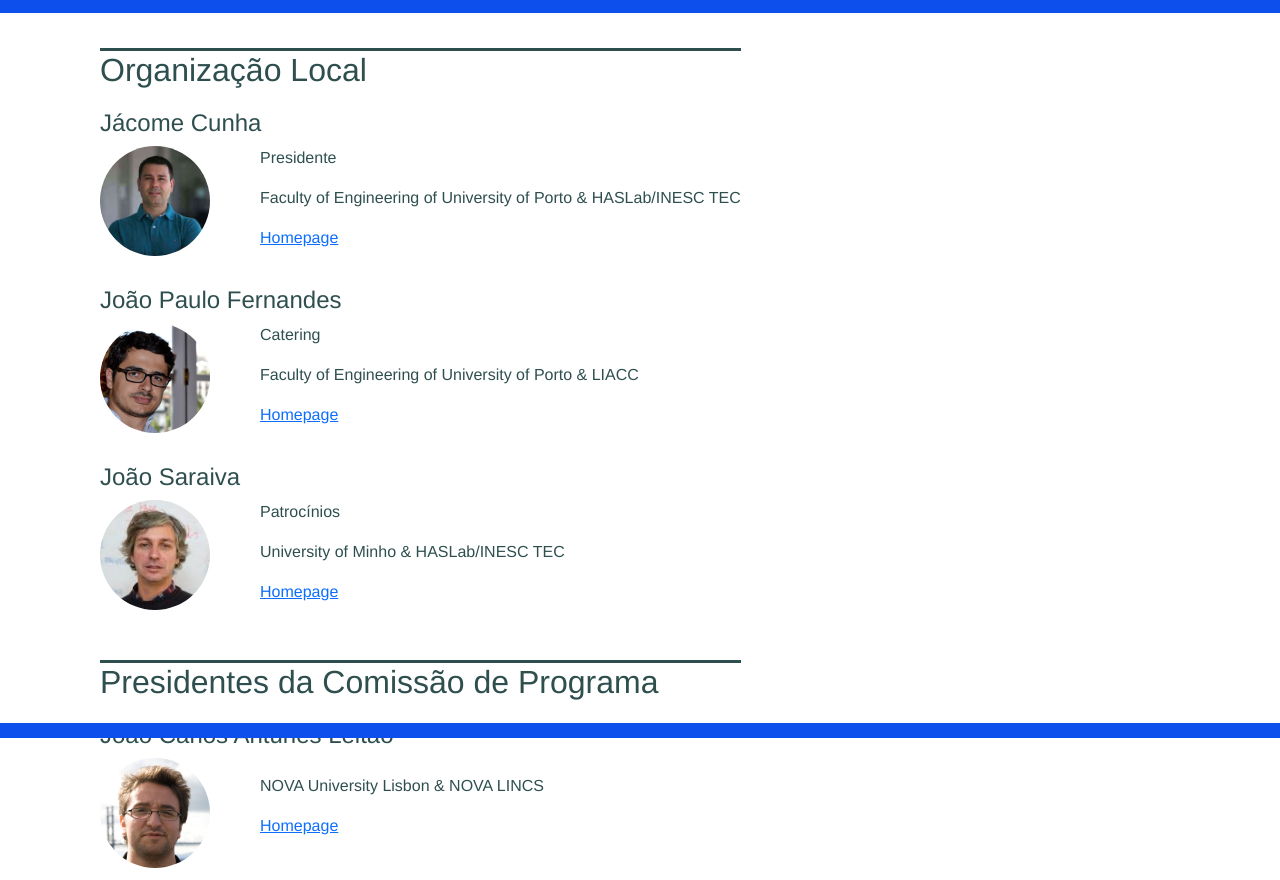
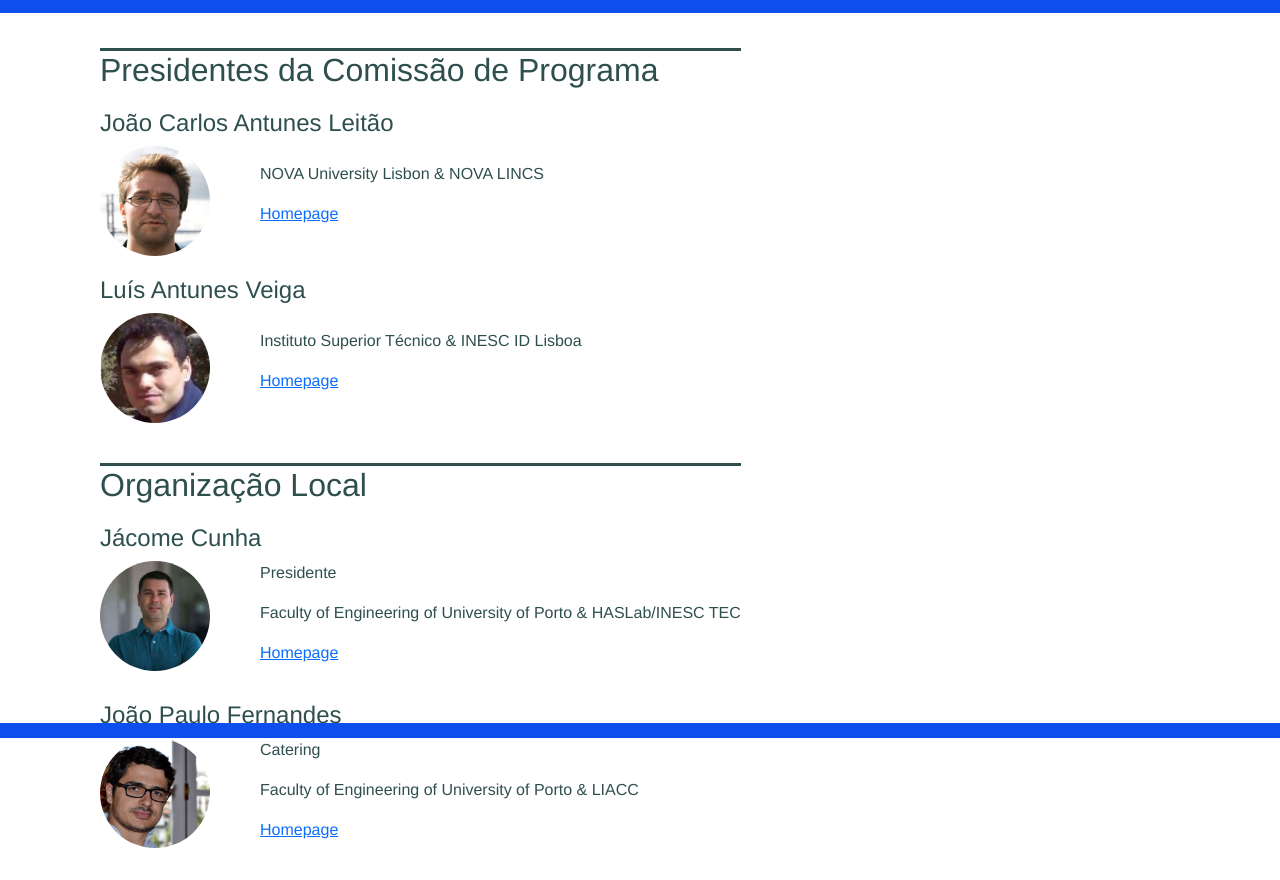
Before and after one commit to h4g0/Inforum2023, a React (Create React App) app: page /People in a window 1280 px wide. Shown: the part 62-942 px from the top of the page. Built offline with nearby package versions, Linux system fonts and the light colour scheme.

Commit message:
updates people

```diff
--- a/src/Main/People.tsx
+++ b/src/Main/People.tsx
@@ -7,6 +7,8 @@ import jas from "./../jas.jpg"
 import jpf from "./../jpf.png"
 import jl from "./../jl.jpg"
 import lv from "./../lv.png"
+import pascoal from "./../img/pascoal.jpg"
+import maranhao from "./../img/maranhao.jpg"
 
 function Person(props: any){
 
@@ -34,19 +36,23 @@ export function People(props: any){
         </div>
 
         <div>
-        <h2>
-        Organização Local
-                </h2>
+        <h2>Presidentes da Comissão de Programa</h2>
+
+        <Person name="João Carlos Antunes Leitão" picture={jl} afiliation="NOVA University Lisbon & NOVA LINCS"  page="https://asc.di.fct.unl.pt/~jleitao/"></Person>
+        <Person name="Luís Antunes Veiga" picture={lv} afiliation="Instituto Superior Técnico & INESC ID Lisboa" page="https://www.gsd.inesc-id.pt/~lveiga/"></Person>
+
+
+        <h2> Organização Local</h2>
 
         <Person name="Jácome Cunha" job="Presidente" picture={jacome} afiliation="Faculty of Engineering of University of Porto & HASLab/INESC TEC" page="https://web.fe.up.pt/~jacome/"></Person>
         <Person name="João Paulo Fernandes" job="Catering" picture={jpf} afiliation="Faculty of Engineering of University of Porto & LIACC" page="https://web.fe.up.pt/~jpaulo/Site/Home.html"></Person>
         <Person name="João Saraiva" job="Patrocínios" picture={jas} afiliation="University of Minho & HASLab/INESC TEC" page="https://haslab.uminho.pt/jas/"></Person>
+        <Person name="João Pascoal Faria" job="Patrocínios" picture={pascoal} afiliation="University of Porto" page="https://sigarra.up.pt/feup/pt/func_geral.formview?p_codigo=210006"></Person>
+        <Person name="Rui Maranhão" job="Registos" picture={maranhao} afiliation="University of Porto" page="https://ruimaranhao.com/"></Person>
 
-        <h2>Presidentes da Comissão de Programa</h2>
-        <Person name="João Carlos Antunes Leitão" picture={jl} afiliation="NOVA University Lisbon & NOVA LINCS"  page="https://asc.di.fct.unl.pt/~jleitao/"></Person>
-        <Person name="Luís Antunes Veiga" picture={lv} afiliation="Instituto Superior Técnico & INESC ID Lisboa" page="https://www.gsd.inesc-id.pt/~lveiga/"></Person>
 
         <h2>Divulgação e Web</h2>
+
         <Person name="Hugo da Gião" picture={hugo} afiliation="Faculty of Engineering of University of Porto & HASLab/INESC TEC" page="https://h4g0.vercel.app/"></Person>
         <Person name="Lazaro Costa" picture={lazaro} afiliation="Faculty of Engineering of University of Porto & HASLab/INESC TEC" page="https://lazarocosta.github.io/"></Person>
         </div>
@@ -57,14 +63,6 @@ export function People(props: any){
 
         {/*
 
-IV. ORGANIZAÇÃO
-
-
-Presidência da Comissão de Programa:
-
-     João Leitão, U. Nova de Lisboa
-
-     Luís Veiga, U. Lisboa
 
 
 Comissão Organizadora:
```
Also changed, not shown: src/img/maranhao.jpg (added), src/img/pascoal.jpg (added).
